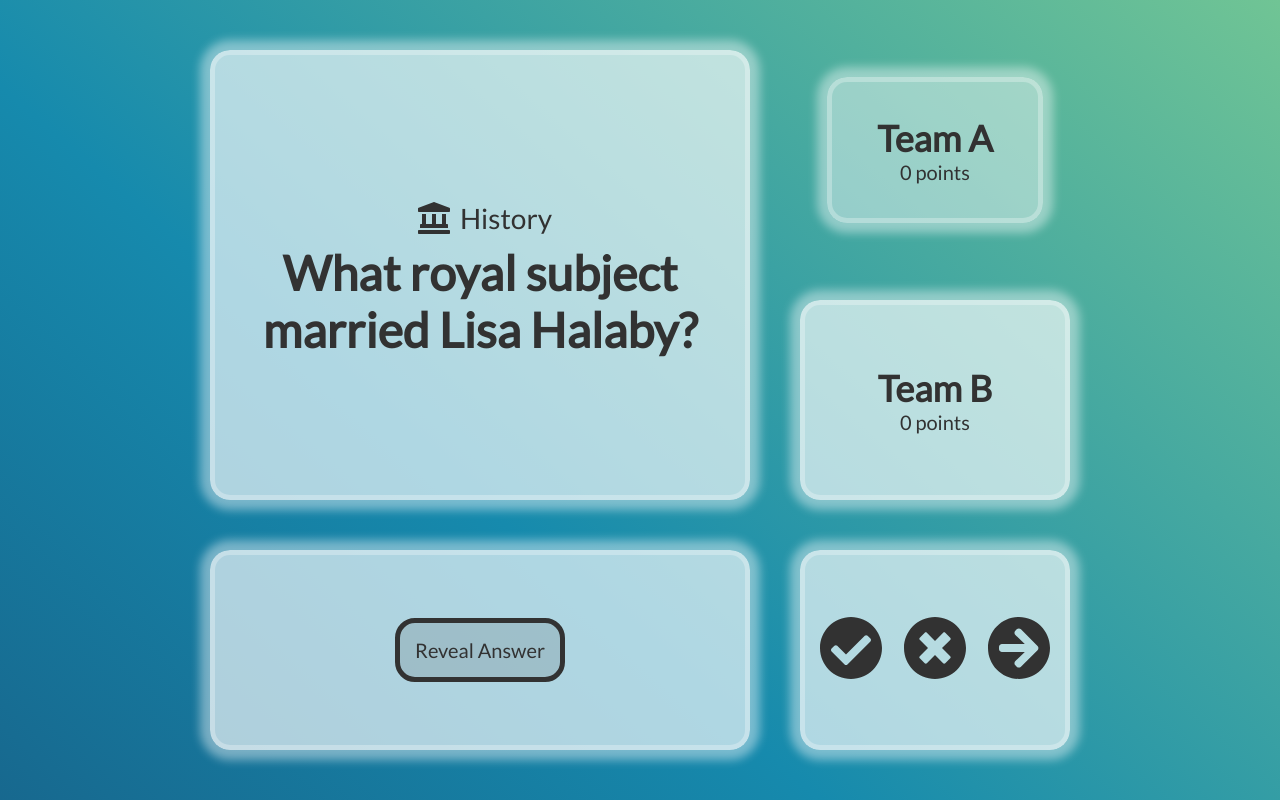
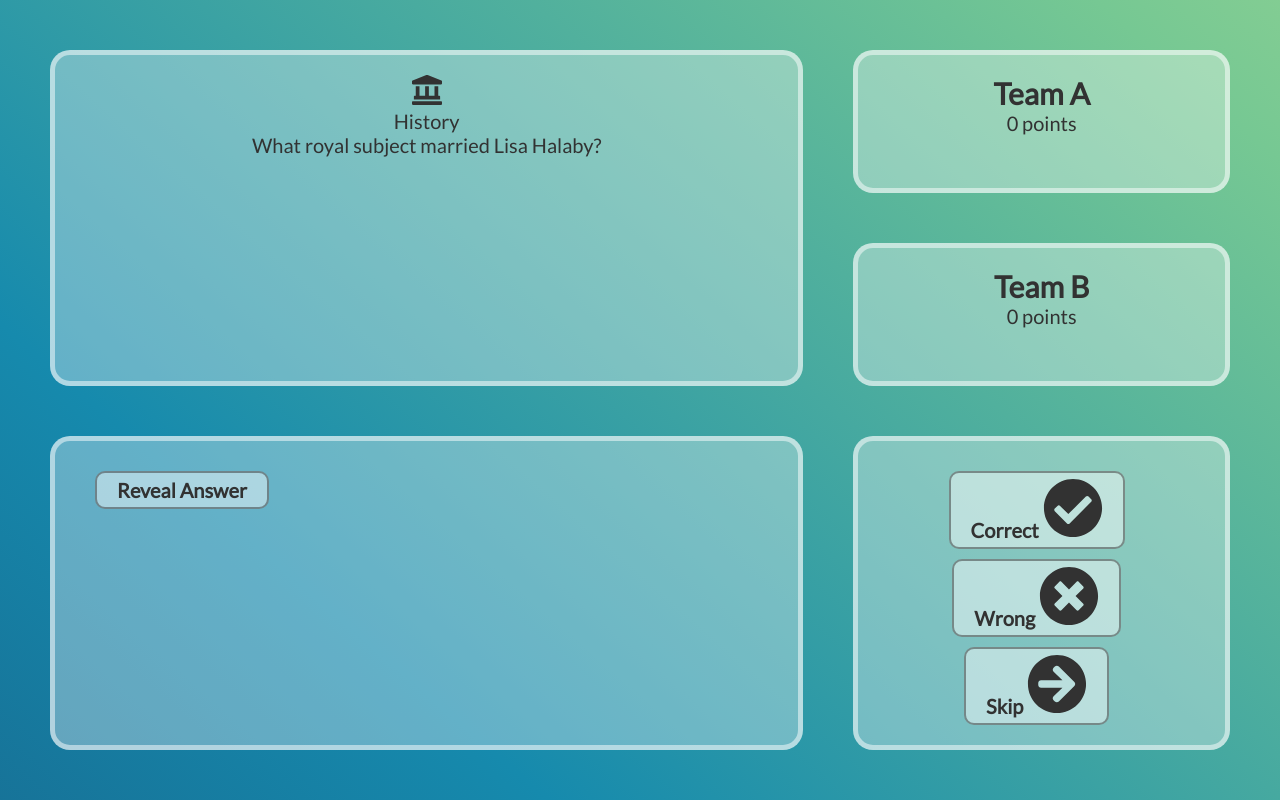
Before and after one commit to zsrobinson/trivia, a plain HTML site: page index.html in a window 1280 px wide. Both pictures are taken after a click on the button "Start". Drawn offline with Linux system fonts and the light colour scheme; no server answers.

Commit message:
reformatting css

```diff
--- a/index.html
+++ b/index.html
@@ -5,9 +5,9 @@
 
 	<meta charset="UTF-8">
 	<meta name="viewport" content="width=device-width, initial-scale=1.0">
-	<title>Trivia v2</title>
+	<title>Trivia Game - Dev</title>
 	<link href="https://fonts.googleapis.com/css?family=Lato" rel="stylesheet"/>
-	<link href="style.css" rel="stylesheet" type="text/css" />
+	<link href="newstyle.css" rel="stylesheet" type="text/css" />
 
 	<!-- Generated on https://favicon.io/favicon-converter/ -->
 	<link rel="apple-touch-icon" sizes="180x180" href="/assets/favicon/apple-touch-icon.png">
@@ -19,61 +19,82 @@
 
 <body>
 
-	<div class="setup">
-		<h1>Trivia Game</h1>
+	<div class="page page-home" id="page-home">
 
-		<p>Created By Zachary Robinson</p>
+		<div class="box box-setup">
 
-		<label for="teamANameInput">Team A name: </label>
-		<input autocomplete="off" type="text" id="teamANameInput" name="teamANameInput">
+			<h1 class="title">Trivia Game</h1>
+			<h2 class="subtitle">Created By Zachary Robinson</h2>
 
-		<label for="teamBNameInput">Team B name: </label>
-		<input autocomplete="off" type="text" id="teamBNameInput" name="teamBNameInput">
+			<label class="label label-setup" for="teamANameInput">Team A name: </label>
+			<input class="input input-setup" name="teamANameInput" id="teamANameInput" autocomplete="off" type="text" placeholder="Team A"><br>
 
-		<div class="homeScreenButtons">
-			<button id="startButton">Start</button>
-			<button onclick="window.location.href='https://www.github.com/zsrobinson/trivia';">Info</button>
+			<label class="label label-setup" for="teamBNameInput">Team B name: </label>
+			<input class="input input-setup" name="teamBNameInput" id="teamBNameInput" autocomplete="off" type="text" placeholder="Team B">
+
+			<div class="columns columns-setup">
+
+				<button class="button button-setup" id="button-setup-start">Start</button>
+				<button class="button button-setup" onclick="window.location.href='https://www.github.com/zsrobinson/trivia';">Learn More</button>
+
+			</div>
+
 		</div>
 
 	</div>
 
-	<div class="game">
+	<div class="page page-game" id="page-game">
 
-		<div class="question">
+		<div class="box box-question">
 
-			<div class="category">
-				<img id="categoryIcon" src="assets/categories/general.svg">
-				<p id="categoryText">This is the category!</p>
+			<div class="columns columns-category">
+				<img class="icon icon-category" id="icon-category" src="assets/categories/general.svg">
+				<p class="text text-category" id="text-category">This is the category!</p>
 			</div>
 
-			<p id="question">This is the question!</p>
+			<p class="text text-question" id="text-question">This is the question!</p>
+
 		</div>
 
-		<div class="answer">
-			<button id="answerButton">Reveal Answer</button>
-			<p id="answer"></p>
+		<div class="box box-answer">
+
+			<button class="button button-answer" id="button-answer">Reveal Answer</button>
+			<p class="text text-answer" id="text-answer">Answer Text</p>
+
 		</div>
 
-		<div class="teamA" id="teamA">
-			<h1 id="teamAName">Sun Valley</h1>
-			<p id="teamAPoints">0 points</p>
+		<div class="box box-team-a" id="box-team-a">
+
+			<h2 class="header" id="header-team-a">TeamA Name</h1>
+			<p class="text text-points" id="text-points-team-a">TeamA Points</p>
+
 		</div>
 
-		<div class="teamB" id="teamB">
-			<h1 id="teamBName">Spring Valley</h1>
-			<p id="teamBPoints">0 points</p>
+		<div class="box box-team-b" id="box-team-b">
+
+			<h2 class="header" id="header-team-b">TeamB Name</h1>
+			<p class="text text-points" id="text-points-team-b">TeamB Points</p>
+
 		</div>
 
-		<div class="buttons">
-			<button id="correctButton">
-				<img src="assets/buttons/correct.svg">
-			</button>
-			<button id="wrongButton">
-				<img src="assets/buttons/wrong.svg">
-			</button>
-			<button id="skipButton">
-				<img src="assets/buttons/skip.svg">
-			</button>
+		<div class="box box-buttons">
+
+			<div class="columns">
+
+				<button class="button button-large" id="button-large-correct">Correct
+					<img class="icon icon-large" src="assets/buttons/correct.svg">
+				</button>
+
+				<button class="button button-large" id="button-large-wrong">Wrong
+					<img class="icon icon-large" src="assets/buttons/wrong.svg">
+				</button>
+
+				<button class="button button-large" id="button-large-skip">Skip
+					<img class="icon icon-large" src="assets/buttons/skip.svg">
+				</button>
+
+			</div>
+
 		</div>
 
 	</div>
--- /dev/null
+++ b/newstyle.css
@@ -0,0 +1,174 @@
+/*  TABLE OF CONTENTS
+
+	1. GLOBAL STYLES
+	2. LAYOUT
+	3. TYPOGRAPHY
+	4. COMPONENTS
+		4.1. BUTTONS
+		4.2. FORMS
+		4.3. ICONS
+	5. OTHER */
+
+/*  ====================
+	  1. GLOBAL STYLES
+	====================  */
+
+* {
+	box-sizing: border-box;
+	padding: 0px;
+	margin: 0px;
+}
+
+/* text defaults */
+html, input, button {
+	font-family: Lato;
+	font-size: 20px;
+	color: #323232;
+}
+
+/* scrolling background gradient */
+body {
+	background: linear-gradient(221deg, #d9ed92, #76c893, #168aad, #184e77);
+	background-size: 200% 200%;
+	background-attachment: fixed;
+	animation: bgGradient 10s ease-in-out infinite;
+}
+@keyframes bgGradient {
+	0% { background-position: 0% 50% }
+	50% { background-position: 100% 50% }
+	100% { background-position: 0% 50% }
+}
+
+/*  =============
+	  2. LAYOUT
+	=============  */
+
+.columns {}
+.columns-category {}
+.columns-setup {}
+
+.page {}
+.page-home {}
+.page-game {
+	width: 100vw;
+	height: 100vh;
+	margin: auto;
+
+	display: grid;
+	gap: 50px;
+	padding: 50px;
+	grid-template-columns: 2fr 1fr;
+	grid-template-rows: 1fr 1fr 1fr;
+	grid-template-areas:
+		"question	team-a"
+		"question	team-b"
+		"answer		buttons";
+
+	overflow: hidden;  /* NEW */
+	min-width: 0;	  /* NEW; needed for Firefox */
+}
+
+.box {
+	background-color: #ffffff55;
+	padding: 1rem 2rem;
+	border: 0.25rem solid #ffffff7f;
+	border-radius: 1rem;
+	text-align: center;
+	display: inline-block;
+}
+.box-setup {
+	position: absolute;
+	top: 30%;
+	left: 50%;
+	transform: translate(-50%, -50%);
+}
+
+.box-question { grid-area: question }
+.box-answer { grid-area: answer }
+.box-team-a { grid-area: team-a }
+.box-team-b { grid-area: team-b }
+.box-buttons { grid-area: buttons }
+
+/*  =================
+	  3. TYPOGRAPHY
+	=================  */
+
+.title {
+	font-size: 2rem;
+	font-weight: bold;
+}
+.subtitle {
+	font-size: 1rem;
+	font-weight: bold;
+	padding-bottom: 1rem;
+}
+
+.header {}
+
+.text {}
+.text-category {}
+.text-question {}
+.text-answer {}
+.text-points {}
+
+/*  =================
+	  4. COMPONENTS
+	=================  */
+
+/*  4.1. BUTTONS  */
+
+.button {
+	font-size: 1rem;
+	padding: 0.25rem 1rem;
+	border: 0.1rem solid #3232327f;
+	border-radius: 0.5rem;
+	background-color: #ffffff75;
+	font-weight: bold;
+	margin-top: 0.5rem;
+	margin-right: 0.5rem;
+}
+.button:hover {
+	background-color: #ffffff9d;
+}
+.button-setup {}
+.button-answer {}
+.button-large {}
+
+/*  4.2. FORMS  */
+
+.label {
+	font-size: 1rem;
+}
+.label-setup {}
+
+.input {
+	font-size: 1rem;
+	padding: 0.25rem 0.5rem;
+	width: 8rem;
+	border: 0.1rem solid #3232327f;
+	/* border-radius: 0.5rem; */
+	background-color: #ffffff9d;
+	margin-bottom: 0.5rem;
+	margin-left: 0.25rem;
+}
+.input-setup {}
+
+/*  4.3. ICONS  */
+
+.icon {
+	filter: invert(15%) sepia(6%) saturate(6%) hue-rotate(316deg) brightness(101%) contrast(88%);
+}
+.icon-category {
+	width: 1.5rem;
+}
+.icon-large {
+	width: 3rem;
+}
+
+/*  ============
+	  5. OTHER
+	============  */
+
+.page-game {
+	display: none;
+}
--- a/script.js
+++ b/script.js
@@ -41,8 +41,8 @@ async function getData() {
 }
 
 function newQuestion() {
-	hide("answer");
-	show("answerButton");
+	hide("text-answer");
+	show("button-answer");
 	if (currentSet.length > 0) {
 		// if there are questions, update screen
 
@@ -50,10 +50,10 @@ function newQuestion() {
 
 		console.log(`Displaying question ${currentIndex}. There are ${currentSet.length-1} questions left.`)
 
-		document.getElementById("question").innerHTML = currentSet[currentIndex]["question"];
-		document.getElementById("answer").innerHTML = currentSet[currentIndex]["answer"];
-		document.getElementById("categoryText").innerHTML = currentSet[currentIndex]["category"].charAt(0).toUpperCase() + currentSet[currentIndex]["category"].slice(1);
-		document.getElementById("categoryIcon").src = "assets/categories/" + currentSet[currentIndex]["category"] + ".svg";
+		document.getElementById("text-question").innerHTML = currentSet[currentIndex]["question"];
+		document.getElementById("text-answer").innerHTML = currentSet[currentIndex]["answer"];
+		document.getElementById("text-category").innerHTML = currentSet[currentIndex]["category"].charAt(0).toUpperCase() + currentSet[currentIndex]["category"].slice(1);
+		document.getElementById("icon-category").src = "assets/categories/" + currentSet[currentIndex]["category"] + ".svg";
 
 		currentSet.splice(currentIndex, 1);
 
@@ -115,7 +115,7 @@ function flyOut() {
 
 // correct button
 
-document.getElementById("correctButton").addEventListener("click", function () {
+document.getElementById("button-large-correct").addEventListener("click", function () {
 	if (currentTeam == "teamA") {
 		teams.teamA.points++;
 	} else if (currentTeam == "teamB") {
@@ -123,8 +123,8 @@ document.getElementById("correctButton").addEventListener("click", function () {
 	}
 
 	// display team points
-	document.getElementById("teamAPoints").innerHTML = numToPoints(teams.teamA.points);
-	document.getElementById("teamBPoints").innerHTML = numToPoints(teams.teamB.points);
+	document.getElementById("text-points-team-a").innerHTML = numToPoints(teams.teamA.points);
+	document.getElementById("text-points-team-b").innerHTML = numToPoints(teams.teamB.points);
 
 	newQuestion();
 
@@ -138,28 +138,28 @@ newQuestion();
 
 if (Math.floor(Math.random()*2) == 0) {
 	currentTeam = "teamA";
-	shrink("teamB");
+	shrink("box-team-b");
 } else {
 	currentTeam = "teamB";
-	shrink("teamA");
+	shrink("box-team-a");
 }
 
 
 
 // wrong button
 
-document.getElementById("wrongButton").addEventListener("click", function () {
+document.getElementById("button-large-wrong").addEventListener("click", function () {
 
 	newQuestion();
 
 	if (currentTeam == "teamA") {
 		currentTeam = "teamB";
-		shrink("teamA");
-		grow("teamB");
+		shrink("box-team-a");
+		grow("box-team-b");
 	} else if (currentTeam == "teamB") {
 		currentTeam = "teamA";
-		shrink("teamB");
-		grow("teamA");
+		shrink("box-team-b");
+		grow("box-team-a");
 	}
 
 });
@@ -168,7 +168,7 @@ document.getElementById("wrongButton").addEventListener("click", function () {
 
 // skip button
 
-document.getElementById("skipButton").addEventListener("click", function () {
+document.getElementById("button-large-skip").addEventListener("click", function () {
 	newQuestion();
 });
 
@@ -176,7 +176,7 @@ document.getElementById("skipButton").addEventListener("click", function () {
 
 // start button
 
-document.getElementById("startButton").addEventListener("click", function () {
+document.getElementById("button-setup-start").addEventListener("click", function () {
 
 	// get values from name inputs
 	teams.teamA.name = document.getElementById("teamANameInput").value;
@@ -187,19 +187,19 @@ document.getElementById("startButton").addEventListener("click", function () {
 	if (teams.teamB.name == "") { teams.teamB.name = "Team B"; }
 
 	// display team points
-	document.getElementById("teamAPoints").innerHTML = numToPoints(teams.teamA.points);
-	document.getElementById("teamBPoints").innerHTML = numToPoints(teams.teamB.points);
+	document.getElementById("text-points-team-a").innerHTML = numToPoints(teams.teamA.points);
+	document.getElementById("text-points-team-b").innerHTML = numToPoints(teams.teamB.points);
 
 	// display team names
-	document.getElementById("teamAName").innerHTML = teams.teamA.name;
-	document.getElementById("teamBName").innerHTML = teams.teamB.name;
+	document.getElementById("header-team-a").innerHTML = teams.teamA.name;
+	document.getElementById("header-team-b").innerHTML = teams.teamB.name;
 
 	// switch screens
-	document.getElementsByClassName("setup")[0].style.display = "none";
-	document.getElementsByClassName("game")[0].style.display = "grid";
+	document.getElementById("page-home").style.display = "none";
+	document.getElementById("page-game").style.display = "grid";
 });
 
-document.getElementById("answerButton").addEventListener("click", function () {
-	show("answer");
-	hide("answerButton");
+document.getElementById("button-answer").addEventListener("click", function () {
+	show("text-answer");
+	hide("button-answer");
 });
```
